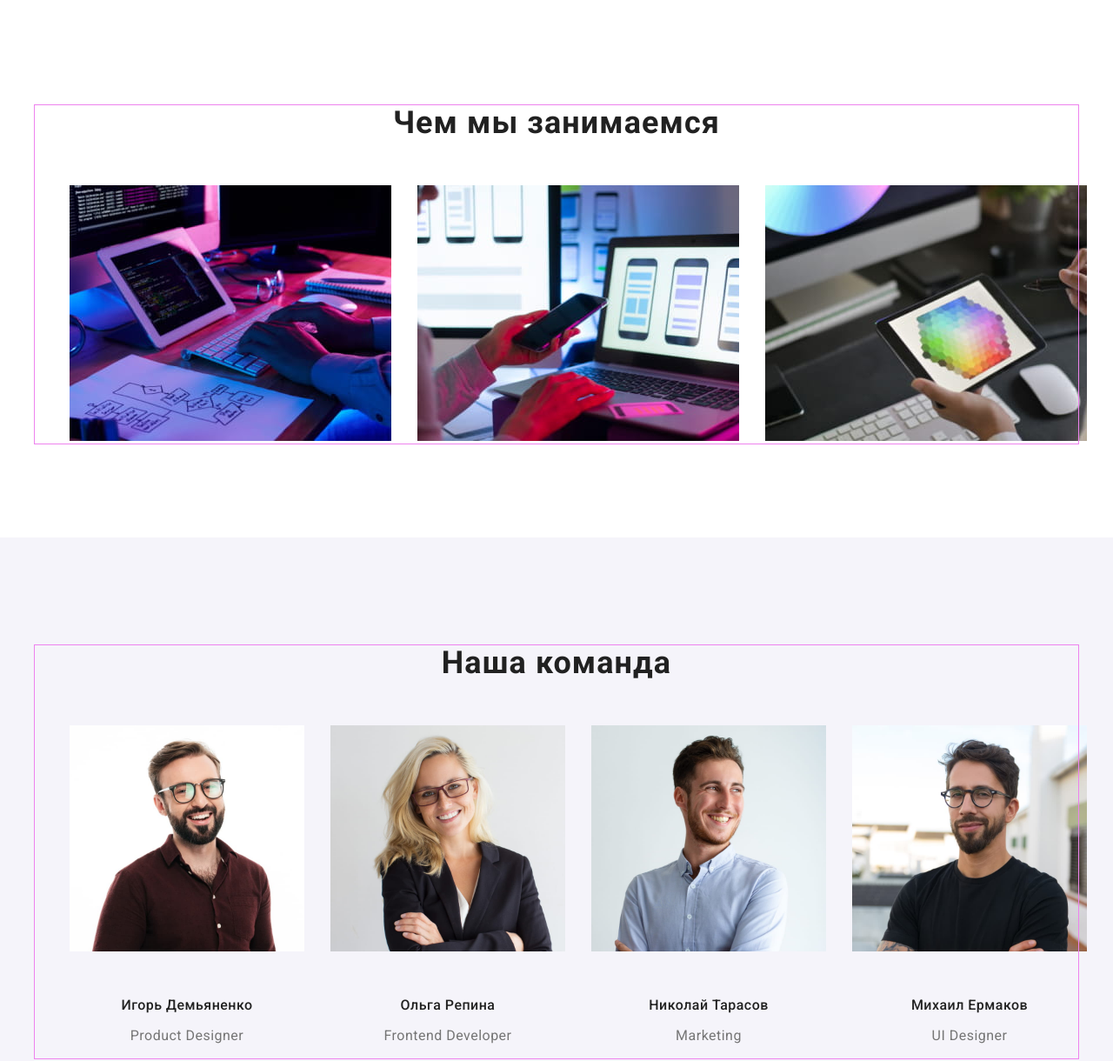
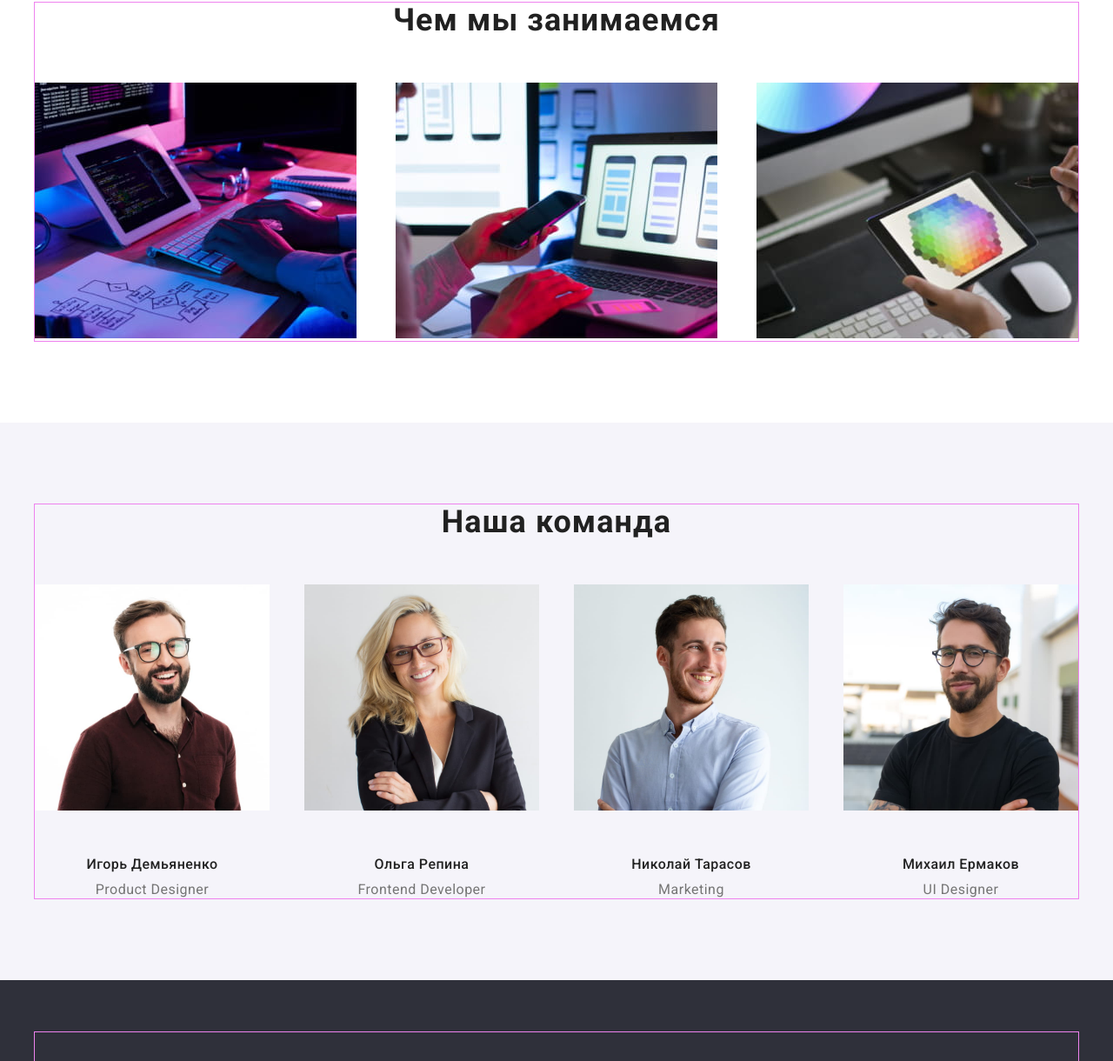
Before and after one commit to lyudas2015/goit-markup-hw-03-old, a plain HTML site: page index.html in a window 1280 px wide. Shown: the part 844-2064 px from the top of the page at 87% size. Drawn offline with nearby package versions, Linux system fonts and the light colour scheme.

Commit message:
скидання стилів

```diff
--- a/css/styles.css
+++ b/css/styles.css
@@ -1,3 +1,12 @@
+h1,
+h2,
+h3,
+h4,
+p,
+ul {
+  margin: 0;
+  padding: 0;
+}
 :root {
 /* fonts */
 --main-font: "Roboto";
@@ -23,6 +32,7 @@ body {
     font-family: var(--main-font), sans-serif;
     font-size: 14px;
 }
+
 
 /* common styles start */
 .link {
@@ -224,7 +234,9 @@ button {
 
 .about-list {
     display: flex;
-    }
+    justify-content: space-between;
+}
+
 .about-item:not(:last-child)  {
     margin-right: 30px;
 }
@@ -244,6 +256,7 @@ button {
  }
  .team-list {
     display: flex;
+    justify-content: space-between;
  }
 
 .team-card:not(:first-child)  {
@@ -342,6 +355,7 @@ button {
 }
 .image-portfolio {
     flex-basis: calc((100% - 30px * 3) / 3);
+    justify-content: space-between;
     margin: 15px;
 }
 .image-picture {
```
